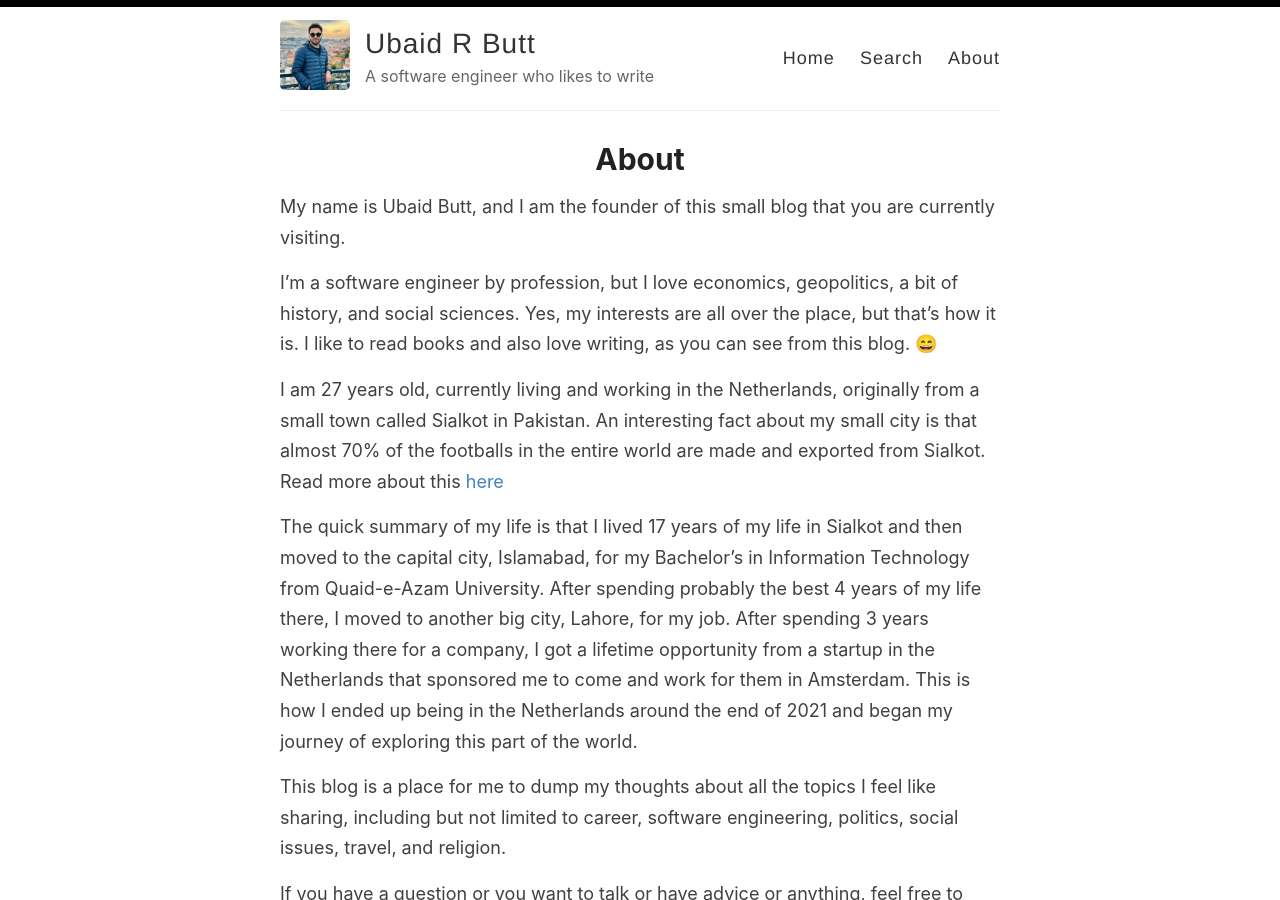
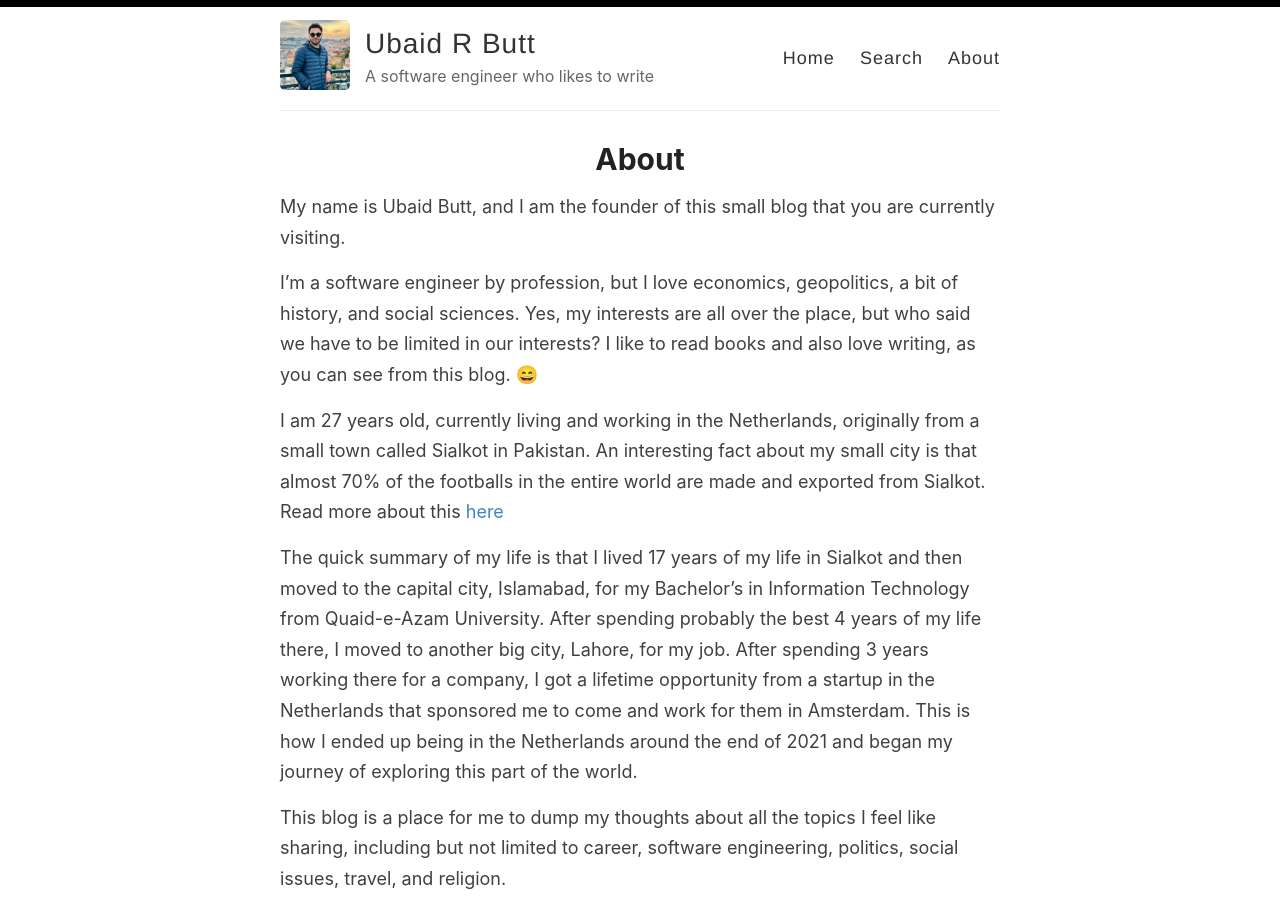
Before and after one commit to Ubaidbutt/ubaidbutt.github.io, a Jekyll site: the page built from _pages/about.md, in a window 1280 px wide and 900 px high. Built offline with Jekyll 4.4.1, drawn with Linux system fonts in a browser that asks for light colours; part of the change alters nothing that is shown.

```diff
--- a/_pages/about.md
+++ b/_pages/about.md
@@ -6,7 +6,7 @@ permalink: /about/
 
 My name is Ubaid Butt, and I am the founder of this small blog that you are currently visiting.
 
-I’m a software engineer by profession, but I love economics, geopolitics, a bit of history, and social sciences. Yes, my interests are all over the place, but that’s how it is. I like to read books and also love writing, as you can see from this blog. 😄
+I’m a software engineer by profession, but I love economics, geopolitics, a bit of history, and social sciences. Yes, my interests are all over the place, but who said we have to be limited in our interests? I like to read books and also love writing, as you can see from this blog. 😄
 
 I am 27 years old, currently living and working in the Netherlands, originally from a small town called Sialkot in Pakistan. An interesting fact about my small city is that almost 70% of the footballs in the entire world are made and exported from Sialkot. Read more about this [here](https://www.businessinsider.com/most-of-the-worlds-soccer-balls-are-made-in-pakistan-2022-12?international=true&r=US&IR=T)
 
@@ -18,10 +18,10 @@ If you have a question or you want to talk or have advice or anything, feel free
 
 ## See me in pictures
 An old picture from somewhere in 2016:
-![Old me](../images/the-young-me.jpeg)
+![Old me](https://ubaidrbutt.com/images/the-young-me.jpeg)
 
 First picture in the Netherlands:
-![In NL](../images/first-picture-in-nl.jpeg)
+![In NL](https://ubaidrbutt.com/images/first-picture-in-nl.jpeg)
 
 A picture from my recent trip to Frankfurt:
-![recent](../images/some-picture.jpeg)
+![recent](https://ubaidrbutt.com/images/some-picture.jpeg)
```
